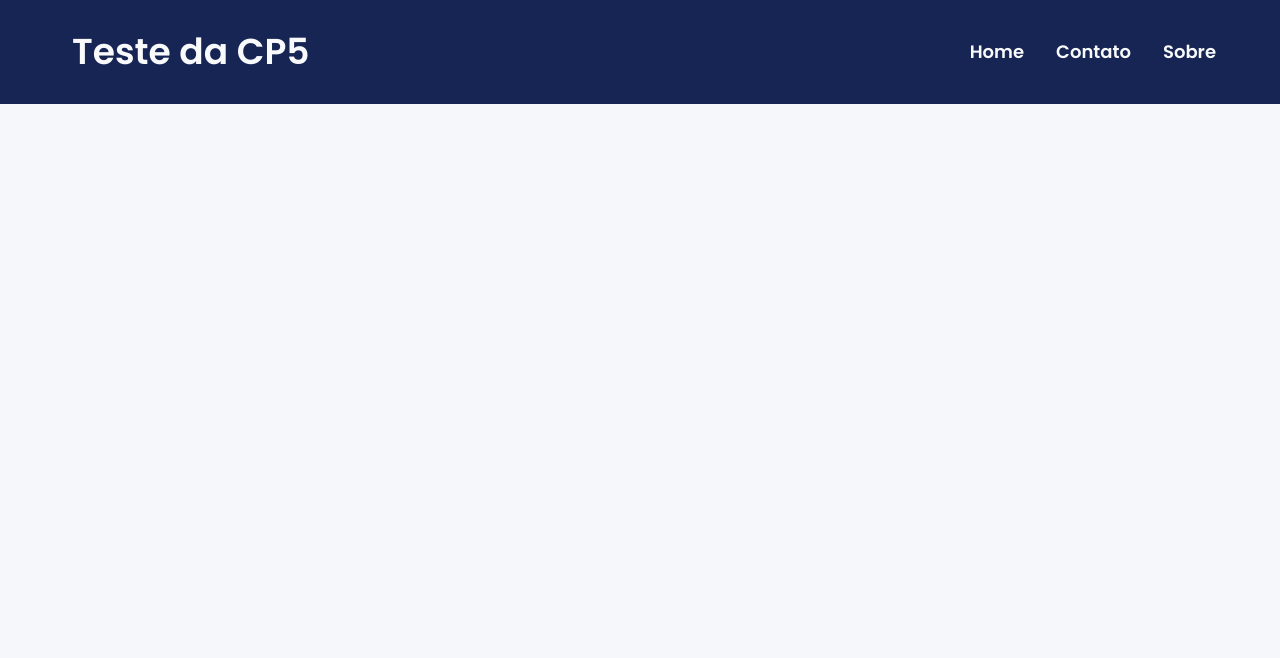
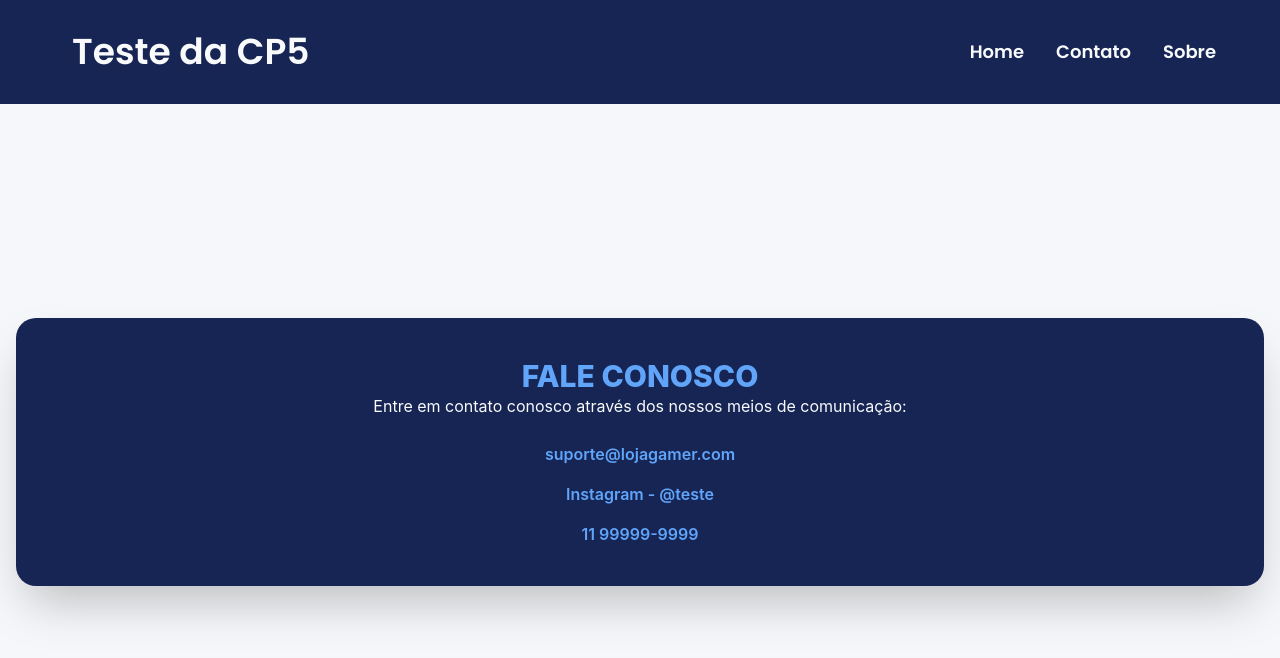
Before and after one commit to TesteCP5/Testecp, a React (Vite) app: page /contato in a window 1280 px wide. Shown: the top 658 px of the page. Built offline with nearby package versions, Linux system fonts and the light colour scheme.

Commit message:
style: Estilizando o Contato.jsx

```diff
--- a/src/App.jsx
+++ b/src/App.jsx
@@ -1,6 +1,6 @@
 import { BrowserRouter as Router, Routes, Route } from "react-router-dom"
 import Header from './components/Header'
-// import Contato from './pages/Contato'
+import Contato from './pages/Contato'
 import Sobre from './pages/Sobre'
 const App = () => {
   return (
@@ -8,7 +8,7 @@ const App = () => {
       <div className="min-h-screen flex flex-col bg-background">
         <Header/>
         <Routes>
-          {/* <Route path="/contato" element={<Contato />} /> */}
+          <Route path="/contato" element={<Contato />} />
           <Route path="/sobre" element={<Sobre />} />
         </Routes>
       </div>
--- a/src/pages/Contato.jsx
+++ b/src/pages/Contato.jsx
@@ -1,16 +1,19 @@
 
 const Contato = () => {
-  return (
-    <main>
-        <div>
-            <h2>Fale Conosco</h2>
-            <p>Entre em contato conosco:</p>
-            <span>Email - </span><a href="mailto:suporte@lojagamer.com">suporte@lojagamer.com</a>
-            <span>Instagram - @teste</span>
-            <span>Telefone - </span><a href="tel:+1199999-9999">11 99999-9999</a>
+    return (
+    <main className="grow flex items-center justify-center px-4 bg-background">
+        <div className="bg-surface p-8 sm:p-10 rounded-[20px] w-full maxw-md shadow-2xl">
+            <h2 className="text-2xl sm:text-3xl font-extrabold text-text-accent text-center mb6 uppercase tracking-winder">Fale Conosco</h2>
+            <p  className="text-text-light text-center mb-6">Entre em contato conosco através dos nossos meios de comunicação:</p>
+
+            <a href="mailto:suporte@lojagamer.com" className="block text-center text-text-accent font-semibold hover:underline transition-all">suporte@lojagamer.com</a>
+
+            <span className="py-4 block text-center text-text-accent font-semibold hover:underline transition-all">Instagram - @teste</span>
+
+            <a href="tel:+1199999-9999" className="block text-center text-text-accent font-semibold hover:underline transition-all">11 99999-9999</a>
         </div>
     </main>
-  )
+    )
 }
 
 export default Contato
```
